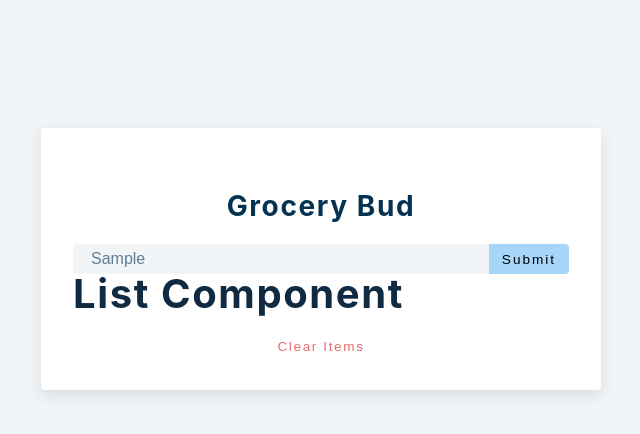
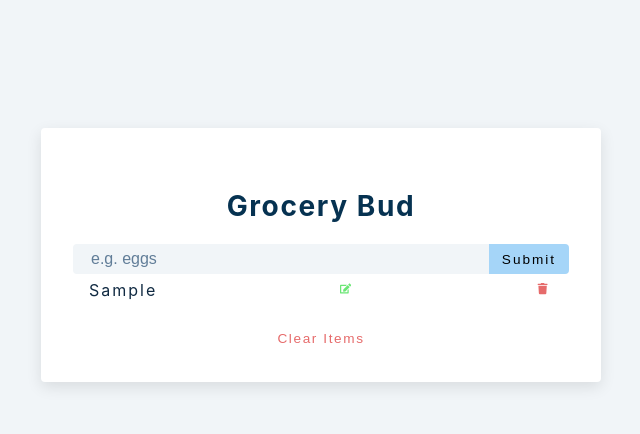
Before and after one commit to German-Cobian/Grocery-Bud, a React (Create React App) app: page / in a window 1280 px wide. Both pictures are taken after typing "Sample" into the empty fields and a click on the button "Submit". Shown: the top 434 px of the page, without its empty margins (319-959 px from the left). Built offline with nearby package versions, Linux system fonts and the light colour scheme.

Commit message:
Develop List component so that it displays inputed items

```diff
--- a/src/App.js
+++ b/src/App.js
@@ -1,4 +1,3 @@
-import './App.css'
 import React, { useState } from 'react';
 import List from './List';
 import Alert from './Alert';
@@ -11,7 +10,18 @@
   const [alert, setAlert] = useState({show: false, mg: '', type: ''});
   const handleSubmit = (e) => {
     e.preventDefault()
-    console.log('hello')
+    if(!name){
+      // display alert
+    }
+    else if(name && isEditing) {
+      // deal with edit
+    }
+    else{
+      // show alert
+      const newItem = {id: new Date().getTime().toString(), title: name};
+      setList([...list, newItem]);
+      setName('');
+    }
   }
 
   return <section className="section-center">
@@ -32,7 +42,7 @@
             </button>
           </div>
         </form>
-        <List />
+        <List items={list} />
         <button className="clear-btn">Clear Items</button>
       </div>
     </section>
--- a/src/List.js
+++ b/src/List.js
@@ -1,8 +1,21 @@
 import React from 'react';
 import { FaEdit, FaTrash } from 'react-icons/fa';
 
-const List = () => {
-  return <h2>List component</h2>
+const List = ({items}) => {
+  return <div className="grocery-list">
+    {items.map((item) => {
+      const {id, title} = item;
+      return <article key={id} className="grocery-item">
+        <p className="title">{title}</p>
+        <button type="button" className="edit-btn">
+          <FaEdit />
+        </button>
+        <button type="button" className="delete-btn">
+          <FaTrash />
+        </button>
+      </article>
+    })}
+  </div>
 }
 
 export default List
```
